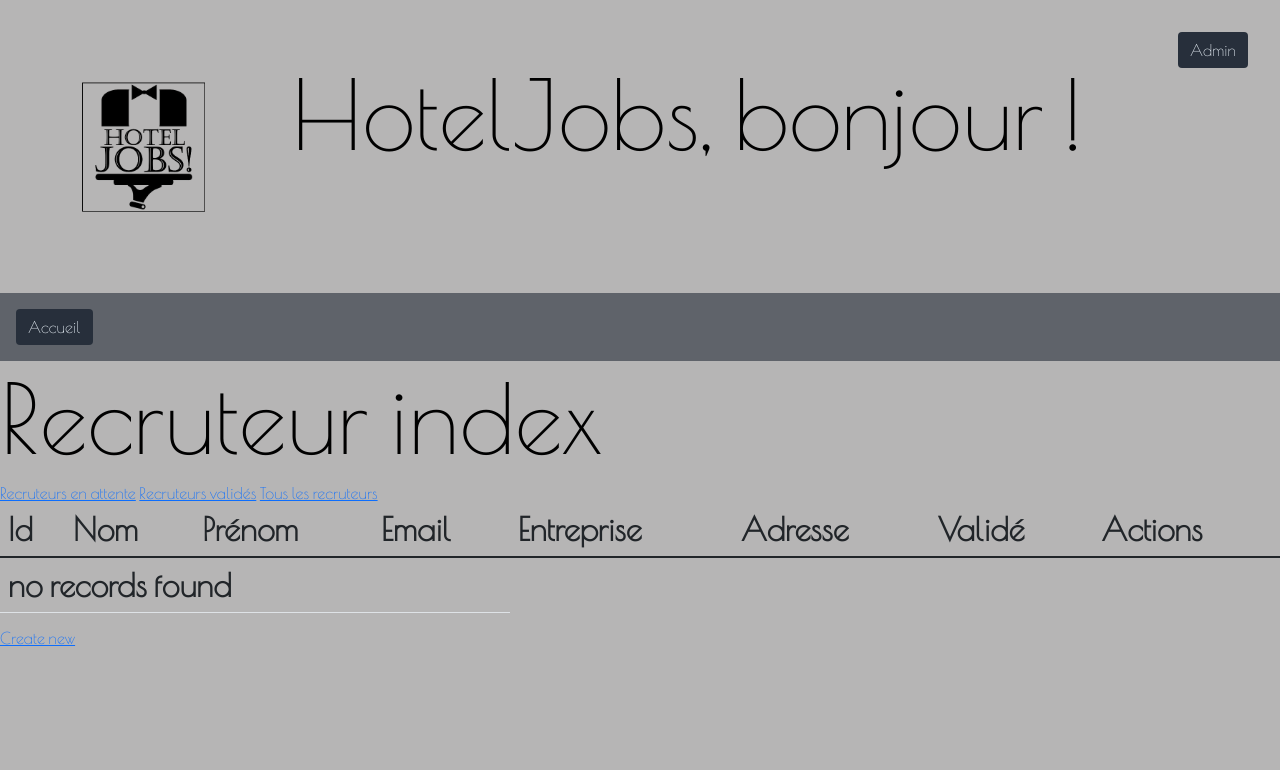
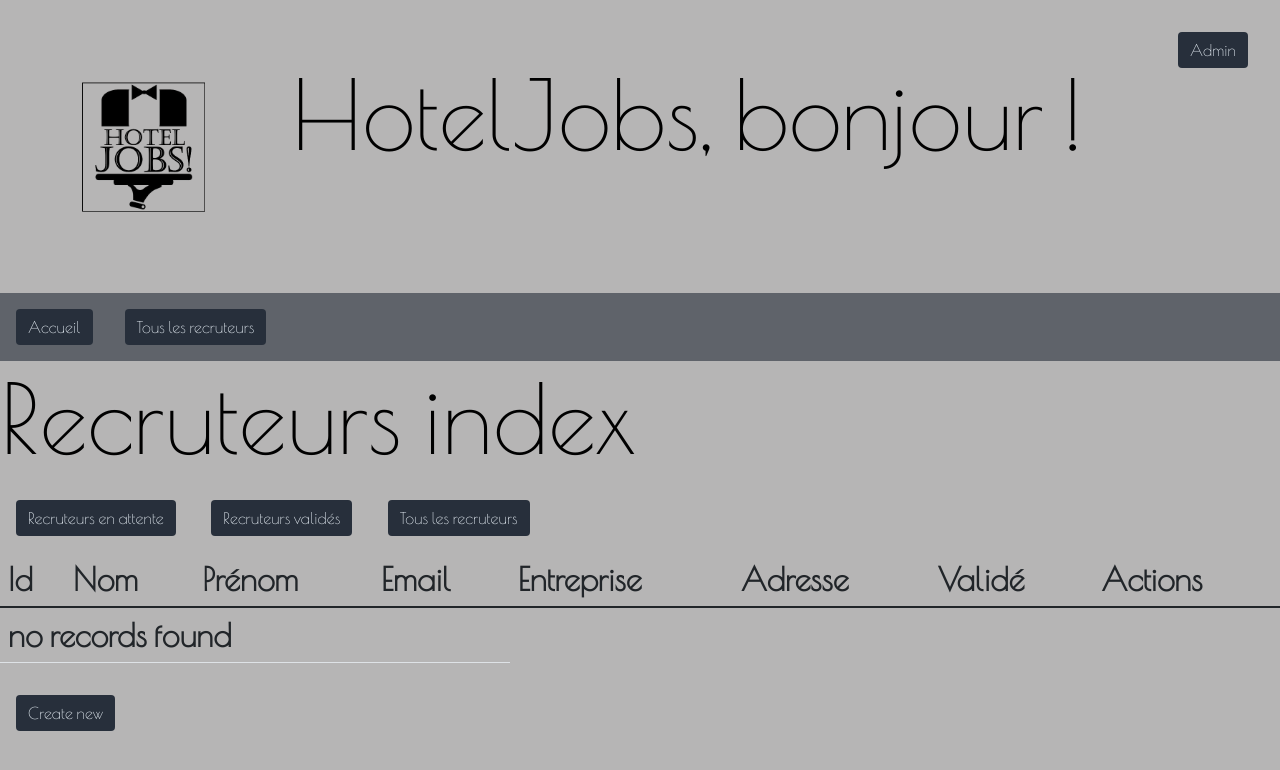
Before and after one commit to Nathalie-Verdavoir/HotelJobs, a Symfony app: template templates/recruteur/index.html.twig in a window 1280 px wide. Shown: the top 770 px of the page. Run offline with Twig, Linux system fonts and the light colour scheme; the template is opened without the code that fills it, so the values that code supplies are empty; some libraries are stand-ins or nearby versions.

Commit message:
Change button style in recruteur index and remove useless ones

```diff
--- a/templates/index.html.twig
+++ b/templates/index.html.twig
@@ -19,6 +19,7 @@
 
     <div class="nav">
         <a type="button" class="btn" href="/">Accueil</a>
+        <a type="button" class="btn" href="{{ path('app_recruteur_index') }}">Tous les recruteurs</a>
     {% if app.user and (("ROLE_CANDIDAT" in app.user.roles) or ("ROLE_CONSULTANT" in app.user.roles)) %}
         <a type="button" class="btn" href="">Mon profil</a>
         <a type="button" class="btn" href="">Annonces</a>
--- a/templates/recruteur/index.html.twig
+++ b/templates/recruteur/index.html.twig
@@ -1,12 +1,12 @@
 {% extends 'index.html.twig' %}
 
-{% block title %}Recruteur index{% endblock %}
+{% block title %}Recruteurs index{% endblock %}
 
 {% block body %}
-    <h1>Recruteur index</h1>
-    <a type="button" href="{{ path('app_recruteur_index_valid', {'actif': 0}) }}">Recruteurs en attente</a>
-    <a type="button" href="{{ path('app_recruteur_index_valid', {'actif': 1}) }}">Recruteurs validés</a>
-    <a type="button" href="{{ path('app_recruteur_index') }}">Tous les recruteurs</a>
+    <h1>Recruteurs index</h1>
+    <a type="button" class="btn" href="{{ path('app_recruteur_index_valid', {'actif': 0}) }}">Recruteurs en attente</a>
+    <a type="button" class="btn" href="{{ path('app_recruteur_index_valid', {'actif': 1}) }}">Recruteurs validés</a>
+    <a type="button" class="btn" href="{{ path('app_recruteur_index') }}">Tous les recruteurs</a>
     <table class="table">
         <thead>
             <tr>
@@ -32,11 +32,9 @@
                 <td>{{ recruteur.actif ? 'ok' :'en attente' }}</td>
                 <td>
                     {% if not recruteur.actif %}
-                    <a type="button" href="{{ path('app_recruteur_makeActive', {'id': recruteur.id}) }}">valider</a>
+                    <a type="button" class="btn" href="{{ path('app_recruteur_makeActive', {'id': recruteur.id}) }}">valider</a>
                     {% endif %}
-                    <a type="button" href="{{ path('app_recruteur_show', {'id': recruteur.id}) }}">show</a>
-
-                    <a type="button" href="{{ path('app_recruteur_edit', {'id': recruteur.id}) }}">edit</a>
+                    <a type="button" class="btn" href="{{ path('app_recruteur_show', {'id': recruteur.id}) }}">show</a>
                 </td>
             </tr>
         {% else %}
@@ -47,5 +45,5 @@
         </tbody>
     </table>
 
-    <a type="button" href="{{ path('app_recruteur_new') }}">Create new</a>
+    <a type="button" class="btn" href="{{ path('app_recruteur_new') }}">Create new</a>
 {% endblock %}
```
